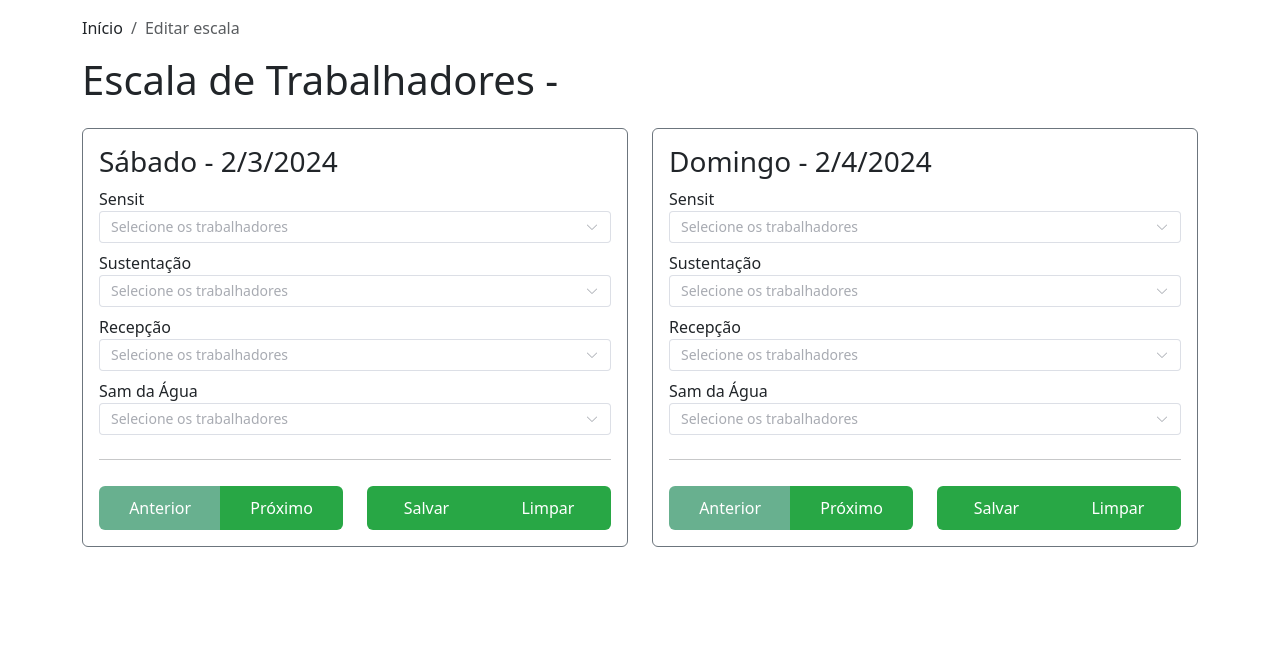
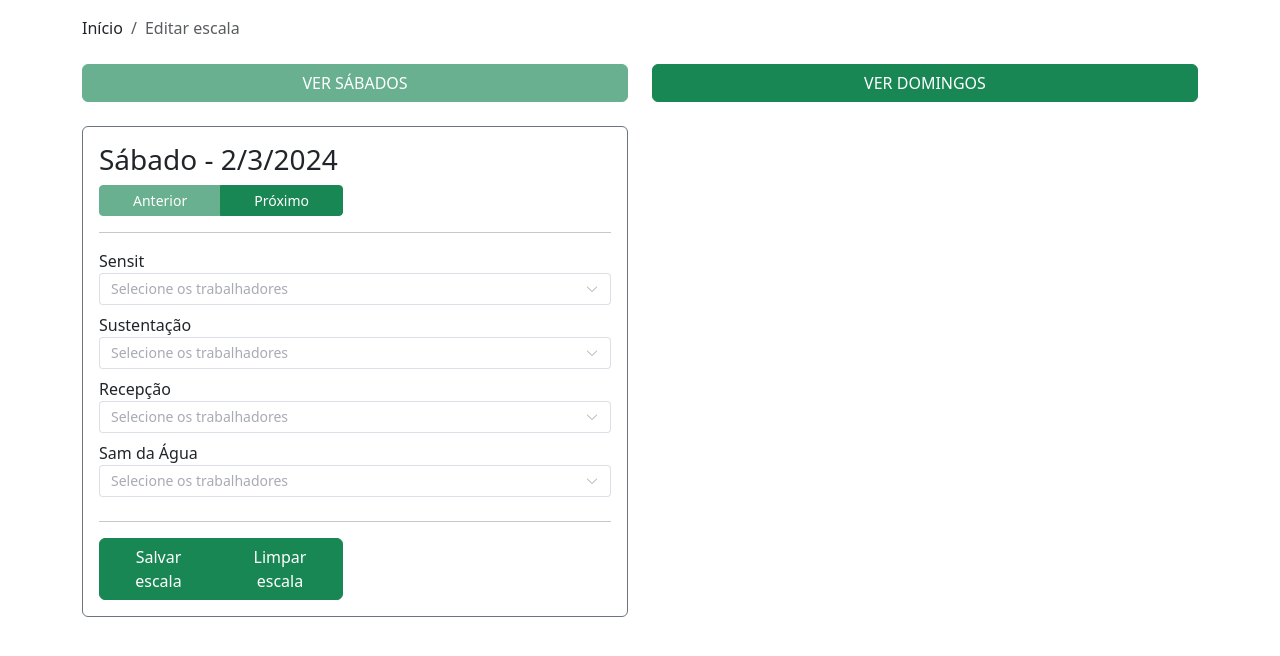
Before and after one commit to VitorTo/church-schedule, a Vue app: page /month/1/edit in a window 1280 px wide. Shown: the top 656 px of the page. Built offline with nearby package versions, Linux system fonts and the light colour scheme.

Commit message:
ux ui view edit and home

```diff
--- a/src/views/Home.vue
+++ b/src/views/Home.vue
@@ -7,10 +7,46 @@
 			</div>
 
 			<div class="row">
+				<div :key="currentMonth" class="col-md-3 ">
+					<div class="card w-100 mb-4">
+						<div class="card-body">
+							<h2 class="card-title text-center">{{ months[currentMonth].name }}</h2>
+						</div>
+						<div class="card-footer">
+							<div class="row">
+								<div class="col-md-6 mb-2">
+									<button class="w-100 btn btn-success" @click="viewMonth(currentMonth)">Visualizar</button>
+								</div>
+								<div class="col-md-6">
+									<button
+										:class="['w-100 btn btn-success', !canEditMonth(currentMonth) ? 'btn-disabled' : '']"
+										@click="editMonth(currentMonth)"
+										:disabled="!canEditMonth(currentMonth)"
+									>
+										Editar
+									</button>
+								</div>
+							</div>
+						</div>
+					</div>
+				</div>
+			</div>
+
+			<hr>
+			<div class="actions">
+				<button
+					@click="showAllMonths = !showAllMonths"
+					class="btn btn-success"
+				>
+					{{ !showAllMonths ? 'Visualizar Todos os meses' : 'Esconder meses' }}
+				</button>
+			</div>
+			<hr>
+			<div
+				v-if="showAllMonths"
+				class="row"
+			>
 				<div v-for="(month, index) in months" :key="index" class="col-md-3 ">
-					<div v-if="!canEditMonth(index)" class="flag">
-
-					</div>
 					<div class="card w-100 mb-4">
 						<div class="card-body">
 							<h2 class="card-title text-center">{{ month.name }}</h2>
@@ -48,6 +84,7 @@ export default {
 				{ name: 'Maio' }, { name: 'Junho' }, { name: 'Julho' }, { name: 'Agosto' },
 				{ name: 'Setembro' }, { name: 'Outubro' }, { name: 'Novembro' }, { name: 'Dezembro' }
 			],
+			showAllMonths: false,
 			currentMonth: new Date().getMonth(), // Mês atual (0-11)
 			currentYear: new Date().getFullYear(),
 		};
--- a/src/views/MonthEdit.vue
+++ b/src/views/MonthEdit.vue
@@ -1,20 +1,52 @@
 <template>
     <div class="content-scale">
         <div class="page-title mb-4">
-            <h1>Escala de Trabalhadores - {{ months[month]?.name }}</h1>
+            <!-- <h1>Escala de Trabalhadores - {{ months[month]?.name }}</h1> -->
         </div>
 
         <div class="scale-content-day">
+            <div
+                v-if="!isQuerySunday && !isQuerySaturday"
+                class="row mb-4"
+            >
+                <div class="col-6">
+                    <button
+                        @click="tab = 'isSaturday'"
+                        class="w-100 btn btn-success"
+                        :disabled="tab == 'isSaturday'"
+                    >
+                        VER SÁBADOS
+                    </button>
+                </div>
+                <div class="col-6">
+                    <button
+                        @click="tab = 'isSunday'"
+                        class="w-100 btn btn-success"
+                        :disabled="tab == 'isSunday'"
+                    >
+                        VER DOMINGOS
+                    </button>
+                </div>
+            </div>
 
             <div class="row">
                 <!-- Sábado -->
                 <div
-                    v-if="!isQuerySunday"
+                    v-if="tab == 'isSaturday' && !isQuerySunday"
                     :class="[isQuerySaturday? 'col-md-12 mb-4' : 'col-md-6']"
                 >
                     <div :class="['w-100 card p-3 border', isQuerySaturday ? 'border-success':'border-secondary']">
                         <div v-if="saturdays.length">
                             <h3>Sábado - {{ formatDate(saturdays[currentSaturdayIndex]) }}</h3>
+                            <div class="row">
+                                <div class="col-md-6">
+                                    <div class="w-100 btn-group btn-group-sm" role="group" aria-label="Default button group">
+                                        <button type="button" class="btn btn-success" @click="prevSaturday" :disabled="currentSaturdayIndex === 0">Anterior</button>
+                                        <button type="button" class="btn btn-success" @click="nextSaturday" :disabled="currentSaturdayIndex === saturdays.length - 1">Próximo</button>
+                                    </div>
+                                </div>
+                            </div>
+                            <hr>
                             <div v-for="sector in sectors" :key="sector.id" class="mb-2">
                                 <label>{{ sector.name }}</label>
                                 <el-select v-model="schedule[saturdays[currentSaturdayIndex]][sector.id]" multiple
@@ -28,14 +60,8 @@
                         <div class="row">
                             <div class="col-md-6">
                                 <div class="w-100 btn-group" role="group" aria-label="Default button group">
-                                    <button :class="['btn btn-success', currentSaturdayIndex === 0 ?? 'btn-disabled' ]" @click="prevSaturday" :disabled="currentSaturdayIndex === 0">Anterior</button>
-                                    <button :class="['btn btn-success', currentSaturdayIndex === saturdays.length - 1 ?? 'btn-disabled']" @click="nextSaturday" :disabled="currentSaturdayIndex === saturdays.length - 1">Próximo</button>
-                                </div>
-                            </div>
-                            <div class="col-md-6">
-                                <div class="w-100 btn-group" role="group" aria-label="Default button group">
-                                    <button class="btn btn-success" @click="saveScheduleIndex(schedule[saturdays[currentSaturdayIndex]], saturdays[currentSaturdayIndex])">Salvar</button>
-                                    <button class="btn btn-success" @click="clearScheduleIndex(saturdays[currentSaturdayIndex])">Limpar </button>
+                                    <button class="btn btn-success" @click="saveScheduleIndex(schedule[saturdays[currentSaturdayIndex]], saturdays[currentSaturdayIndex])">Salvar escala</button>
+                                    <button class="btn btn-success" @click="clearScheduleIndex(saturdays[currentSaturdayIndex])">Limpar escala</button>
                                 </div>
                             </div>
                         </div>
@@ -44,12 +70,21 @@
 
                 <!-- Domingo -->
                 <div
-                    v-if="!isQuerySaturday"
+                    v-if="tab == 'isSunday' && !isQuerySaturday"
                     :class="[isQuerySunday? 'col-md-12' : 'col-md-6']"
                 >
                     <div :class="['w-100 card p-3 border', isQuerySunday ? 'border-success':'border-secondary']">
                         <div v-if="sundays.length">
                             <h3>Domingo - {{ formatDate(sundays[currentSundayIndex]) }}</h3>
+                            <div class="row">
+                                <div class="col-md-6">
+                                    <div class="w-100 btn-group btn-group-sm" role="group" aria-label="Default button group">
+                                        <button class="btn btn-success" @click="prevSunday" :disabled="currentSundayIndex === 0">Anterior</button>
+                                        <button class="btn btn-success" @click="nextSunday" :disabled="currentSundayIndex === sundays.length - 1">Próximo</button>
+                                    </div>
+                                </div>
+                            </div>
+                            <hr>
                             <div v-for="sector in sectors" :key="sector.id" class="mb-2">
                                 <label>{{ sector.name }}</label>
                                 <el-select v-model="schedule[sundays[currentSundayIndex]][sector.id]" multiple
@@ -61,12 +96,6 @@
                         </div>
                         <hr>
                         <div class="row">
-                            <div class="col-md-6">
-                                <div class="w-100 btn-group" role="group" aria-label="Default button group">
-                                    <button :class="['btn btn-success', currentSundayIndex === 0 ?? 'btn-disabled' ]" @click="prevSunday" :disabled="currentSundayIndex === 0">Anterior</button>
-                                    <button :class="['btn btn-success', currentSundayIndex === sundays.length - 1 ?? 'btn-disabled']" @click="nextSunday" :disabled="currentSundayIndex === sundays.length - 1">Próximo</button>
-                                </div>
-                            </div>
                             <div class="col-md-6">
                                 <div class="w-100 btn-group" role="group" aria-label="Default button group">
                                     <button class="btn btn-success" @click="saveScheduleIndex(schedule[sundays[currentSundayIndex]], sundays[currentSundayIndex])">Salvar</button>
@@ -93,6 +122,7 @@ export default {
     },
     data() {
         return {
+            tab: "isSaturday",
             months: [
                 'Janeiro', 'Fevereiro', 'Março', 'Abril', 'Maio', 'Junho',
                 'Julho', 'Agosto', 'Setembro', 'Outubro', 'Novembro', 'Dezembro'
@@ -244,7 +274,7 @@ export default {
 
         nextSunday() {
             if (this.currentSundayIndex < this.sundays.length - 1) {
-                this.currentSundayIndex++;
+                this.currentSundayIndex = 1+ this.currentSundayIndex;
             }
         }
     },
@@ -261,16 +291,19 @@ export default {
         } else {
             this.initializeSchedule();
         }
-    },
-    // updated() {
-    beforeUpdate() {
-        if(this.$route.query) {
+
+        this.$nextTick(() => {
+            if(this.isQuerySaturday || this.isQuerySunday) {
+                console.log('else', this.$route.query )
                 const currentDay = this.isQuerySaturday ? 'saturday' : 'sunday';
+                this.tab = `is${capitalize(currentDay)}`;
+
                 const dateIndex = new Date(this.$route.query[currentDay]).getTime();
                 const currentIndex = this[`${currentDay}s`].findIndex(day => day.getTime() === dateIndex);
                 const indexOf = `current${capitalize(currentDay)}Index`;
                 this[indexOf] = currentIndex > 0 ? currentIndex : 0
             }
+        })
     },
     computed: {
         isMonth() {
@@ -285,61 +318,3 @@ export default {
     }
 };
 </script>
-
-<style lang="scss">
-.content-scale {
-    .content {
-        display: flex;
-        justify-content: space-between;
-        margin-top: 20px;
-    }
-
-    .day-views {
-        display: flex;
-        width: 100%;
-        justify-content: space-between;
-    }
-
-    .day-view {
-        flex: 1;
-        margin: 0 10px;
-    }
-
-    .navigation {
-        display: flex;
-        justify-content: center;
-        margin-bottom: 20px;
-    }
-
-    .day-container {
-        margin-bottom: 20px;
-    }
-
-    select {
-        margin-bottom: 10px;
-    }
-
-    button {
-        margin-top: 10px;
-        padding: 10px 20px;
-        background-color: #28a745;
-        color: white;
-        border: none;
-        cursor: pointer;
-    }
-
-    button:hover {
-        background-color: #218838;
-    }
-
-    .actions {
-        display: flex;
-        justify-content: center;
-        margin-top: 20px;
-    }
-
-    .actions button {
-        margin: 0 10px;
-    }
-}
-</style>
```
Lines whose indentation alone changed are shown as unchanged.
